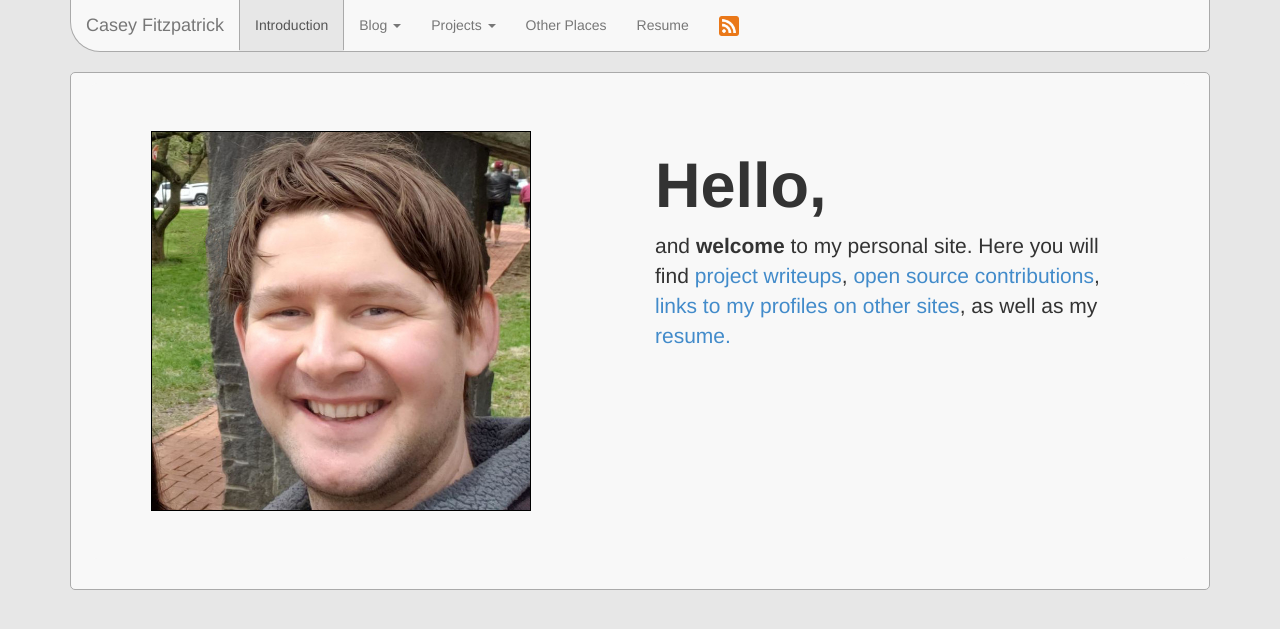
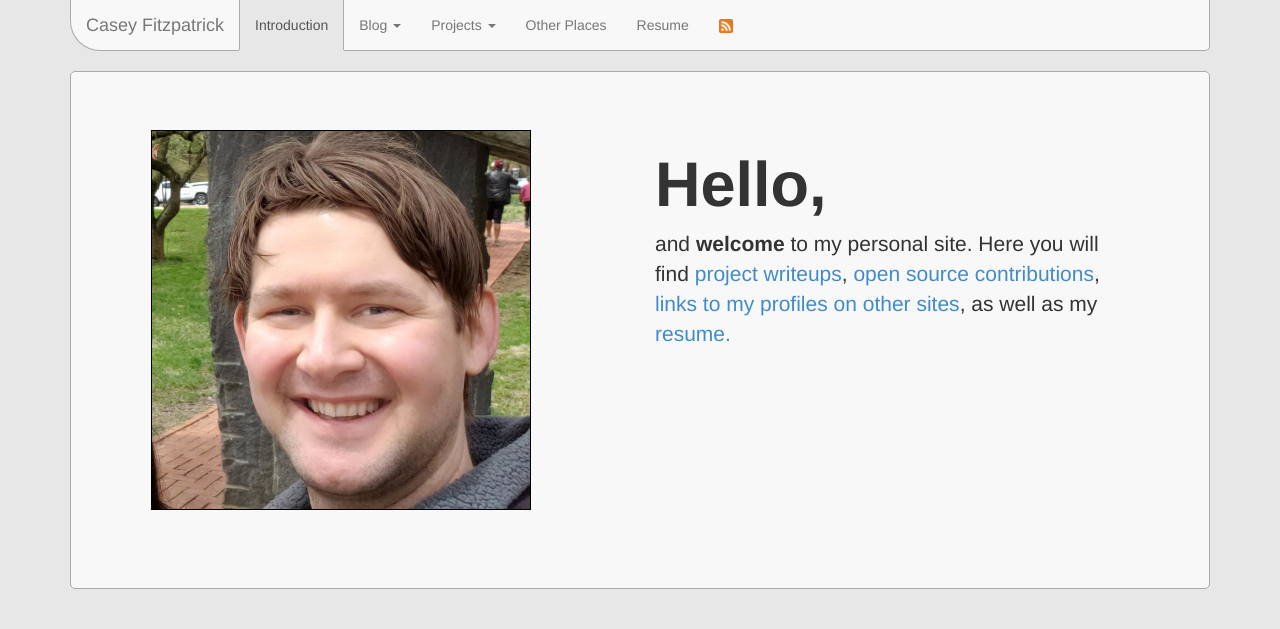
Before and after one commit to kcghost/kcghost.github.io, a Jekyll site: the page built from index.html, in a window 1280 px wide. Shown: the top 629 px of the page. Built offline with Jekyll 4.4.1, drawn with Linux system fonts in a browser that asks for light colours.

Commit message:
Make RSS button one line so it doesn't distort bar

```diff
--- a/_layouts/wrap.html
+++ b/_layouts/wrap.html
@@ -117,7 +117,7 @@
 							{% endfor %}
 
 						<li>
-							<a href="/feed.xml" target="_blank"><img src="/assets/img/rss.png" style="width:20px;height:20px;border: none"></a>
+							<a href="/feed.xml" target="_blank"><img src="/assets/img/rss.png" style="width:1em;height:1em;border: none"></a>
 						</li>
 						</ul>
 					</div><!--/.nav-collapse -->
```
